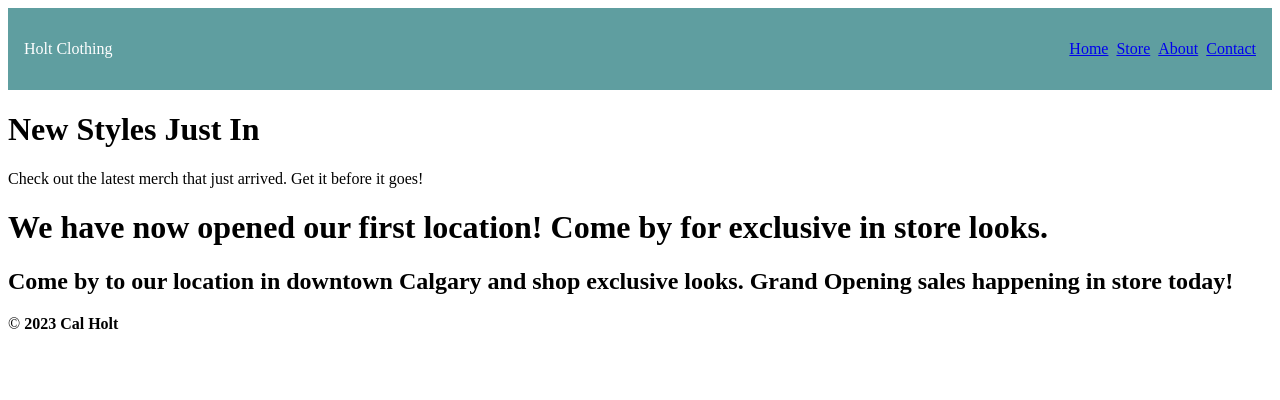
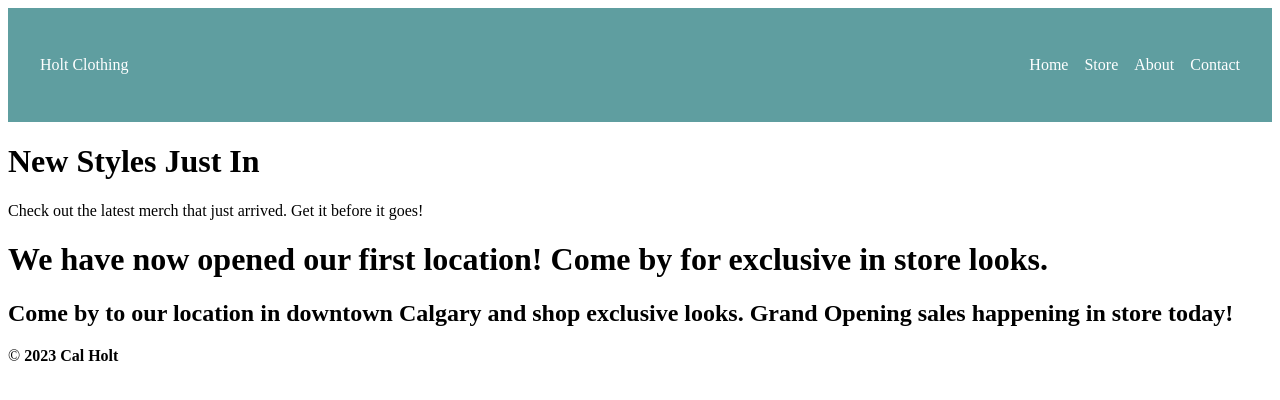
Before and after one commit to CalHolt/cpnt262-a1, a plain HTML site: page index.html in a window 1280 px wide. Drawn offline with Linux system fonts and the light colour scheme.

Commit message:
finished styling NAV

```diff
--- a/css/nav.css
+++ b/css/nav.css
@@ -3,13 +3,14 @@
   background-color: cadetblue;
   color: white;
   justify-content: space-between;
-  padding: 1rem;
+  padding: 2rem;
+  text-align: center;
 }
 
 .nav-container {
   display: grid;
   grid-template-rows: 0fr;
-  transition: grid-template-rows 500ms ease;
+  transition: grid-template-rows 250ms ease;
 }
 .nav-container.visible {
     grid-template-rows: 1fr;
@@ -18,14 +19,18 @@
 .nav-links {
   overflow: hidden;
   list-style-type: none;
-  padding-left: 0;
 
   display: flex;
   flex-direction: column;
-  gap: 8px;
+  gap: 1rem;
 }
 
-@media only screen and (min-width: 600px) {
+a {
+  text-decoration: none;
+  color: white;
+}
+
+@media only screen and (min-width: 40rem) {
   .navigation {
     align-items: center;
   }
```
